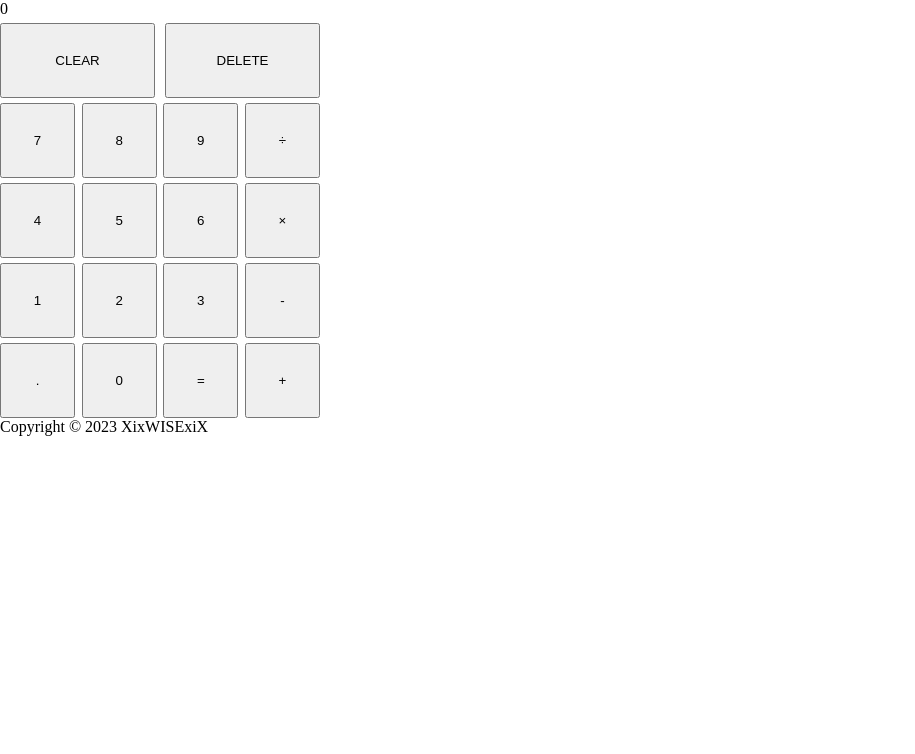
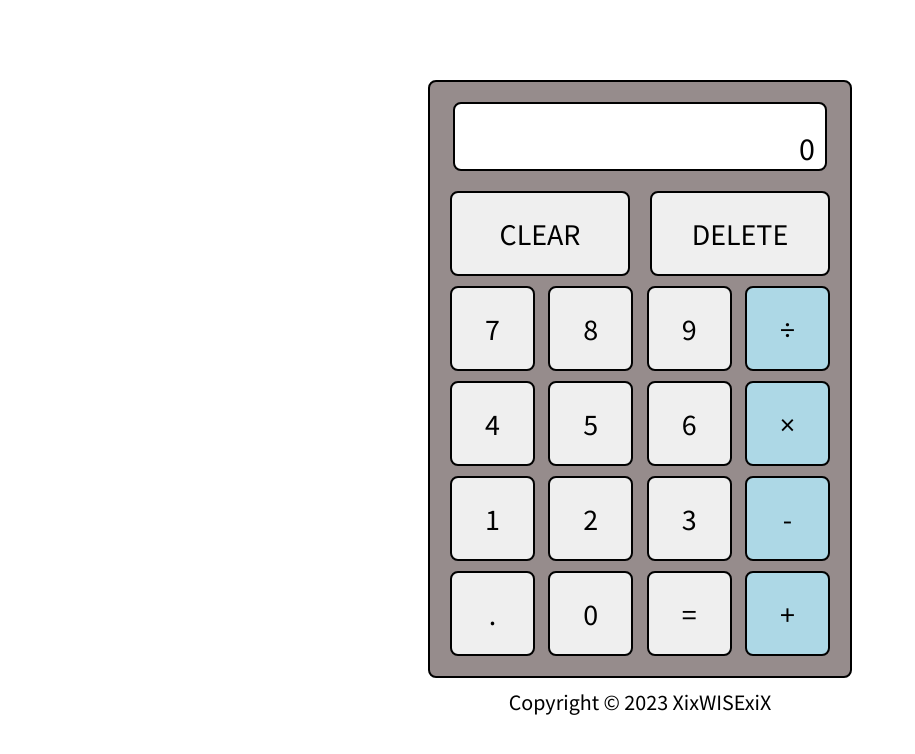
Before and after one commit to XixWISExiX/Calculator, a plain HTML site: page index.html in a window 1280 px wide. Shown: the whole page, without its empty margins (0-915 px from the left). Drawn offline with Linux system fonts and the light colour scheme; a web font is replaced by a local one.

Commit message:
Calculator Visual Basics Done

```diff
--- a/index.html
+++ b/index.html
@@ -10,9 +10,13 @@
     <title>🤓 🔢 Calculator</title>
   </head>
   <body>
+    <div class="mainContainer">
+      <div class="innerContainer">
         <div class="calculator">
+          <div class="display">
             <div class="displayUpper"></div>
             <div class="displayLower">0</div>
+          </div>
           <div class="rowContainer">
             <button class="clear">CLEAR</button>
             <button class="delete">DELETE</button>
@@ -43,5 +47,7 @@
           </div>
         </div>
         <div class="footer">Copyright © 2023 XixWISExiX</div>
+      </div>
+    </div>
   </body>
 </html>
--- a/style.css
+++ b/style.css
@@ -1,22 +1,113 @@
 /* After Visual Changes, Make DOM traversal more efficient. */
+@import url("https://fonts.googleapis.com/css2?family=DotGothic16&family=Outfit&family=Rubik:wght@500&family=Source+Sans+Pro&family=VT323&display=swap");
+
 * {
   margin: 0;
   padding: 0;
+  font-family: "Source Sans Pro", sans-serif;
+}
+
+.mainContainer {
+  min-height: 100vh;
+  display: flex;
+  justify-content: center;
+  align-items: center;
+  flex-direction: column;
 }
 
 button {
-  width: 75px;
-  height: 75px;
+  border: solid black 2px;
+  width: 85px;
+  height: 85px;
+  border-radius: 8px;
+  font-size: 30px;
+}
+
+.calculator {
+  margin-bottom: 10px;
+  padding: 20px;
+  border: solid black 2px;
+  border-radius: 8px;
+  background: #968c8c;
+  display: flex;
+  align-items: center;
+  flex-direction: column;
+}
+
+.display {
+  margin-bottom: 10px;
+  border: solid black 2px;
+  font-size: 32px;
+  padding: 0 10px;
+  text-align: end;
+  width: 350px;
+  background: white;
+  border-radius: 8px;
+}
+
+.displayUpper {
+  font-size: 20px;
+  min-height: 25px;
+}
+
+.displayLower {
+  min-height: 40px;
 }
 
 .rowContainer {
-  margin-top: 5px;
+  margin-top: 10px;
   display: flex;
   justify-content: space-between;
-  width: 320px;
+  width: 380px;
 }
 
 .clear,
 .delete {
-  width: 155px;
+  width: 180px;
 }
+
+button:hover {
+  background: #c2bfbf;
+}
+
+button:active {
+  background: gray;
+}
+
+.addition,
+.subtraction,
+.multiplcation,
+.division {
+  background: lightblue;
+}
+
+.addition:hover,
+.subtraction:hover,
+.multiplcation:hover,
+.division:hover {
+  background: #65b5eb;
+}
+
+.addition:active,
+.subtraction:active,
+.multiplcation:active,
+.division:active {
+  background: #0a8ae0;
+}
+
+/* .clear:hover {
+  background: grey;
+  color: white;
+}
+
+.clear:active {
+  background: black;
+  color: white;
+} */
+
+.footer {
+  margin-top: auto;
+  text-align: center;
+  font-size: 22px;
+  margin-bottom: 4px;
+}
```
Lines whose indentation alone changed are shown as unchanged.
